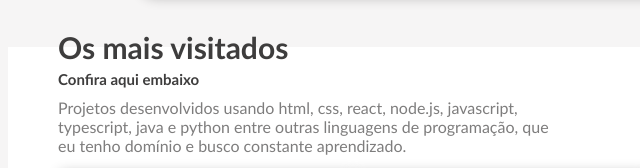
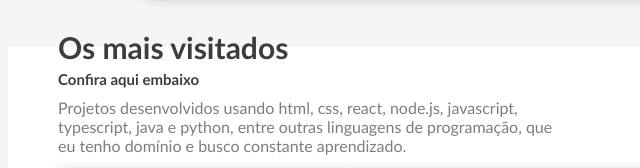
Before and after one commit to josiane-rocha/Portfolio, a plain HTML site: page index.html in a window 1280 px wide. Shown: the part 1012-1180 px from the top of the page, 0-640 px from the left. Drawn offline with Linux system fonts and the light colour scheme.

Commit message:
Update index.html

```diff
--- a/index.html
+++ b/index.html
@@ -85,7 +85,7 @@
 
             <p>Os mais visitados</p>
             <p>Confira aqui embaixo</p>
-            <p>Projetos desenvolvidos usando html, css, react, node.js, javascript, typescript, java e python entre outras linguagens de programação, que eu tenho domínio e busco constante aprendizado.</p>
+            <p>Projetos desenvolvidos usando html, css, react, node.js, javascript, typescript, java e python, entre outras linguagens de programação, que eu tenho domínio e busco constante aprendizado.</p>
 
         </div>
 
```
